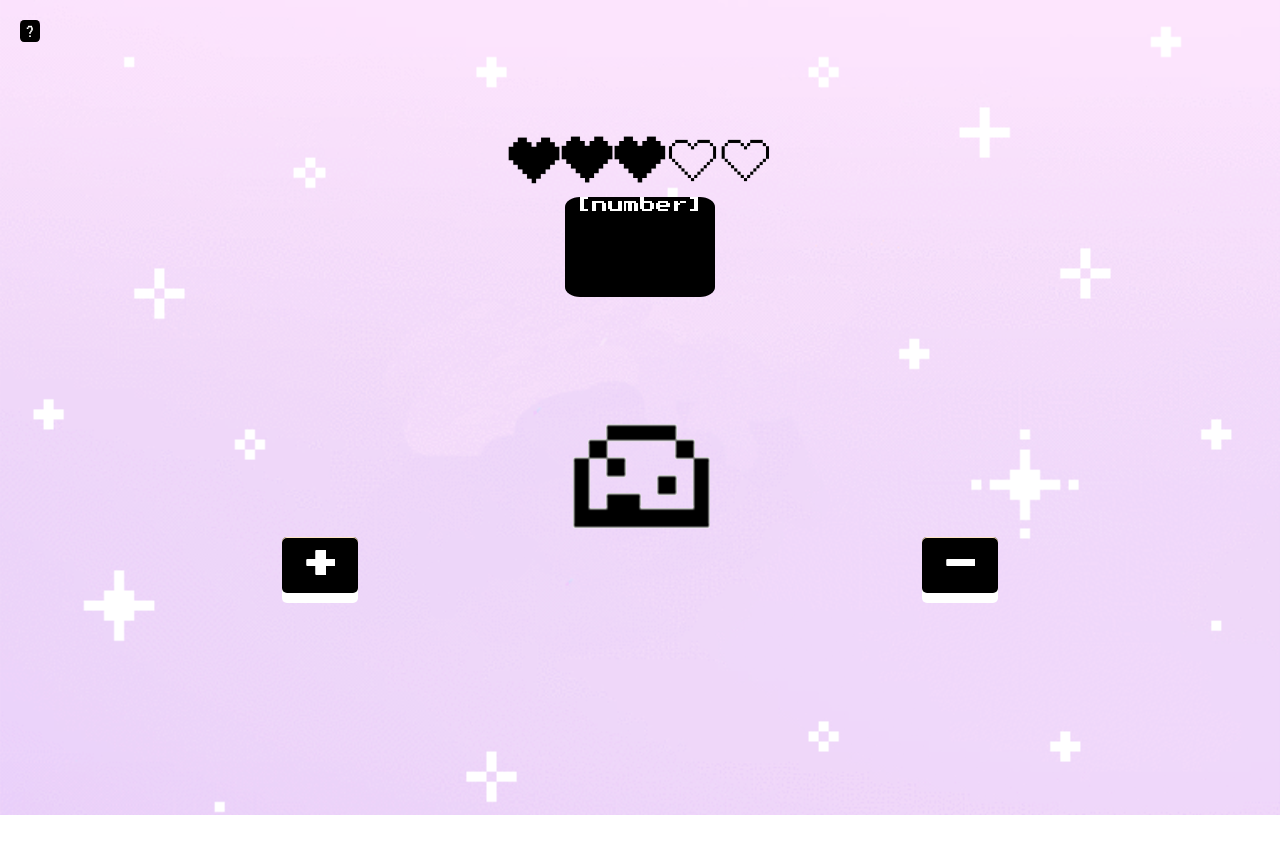
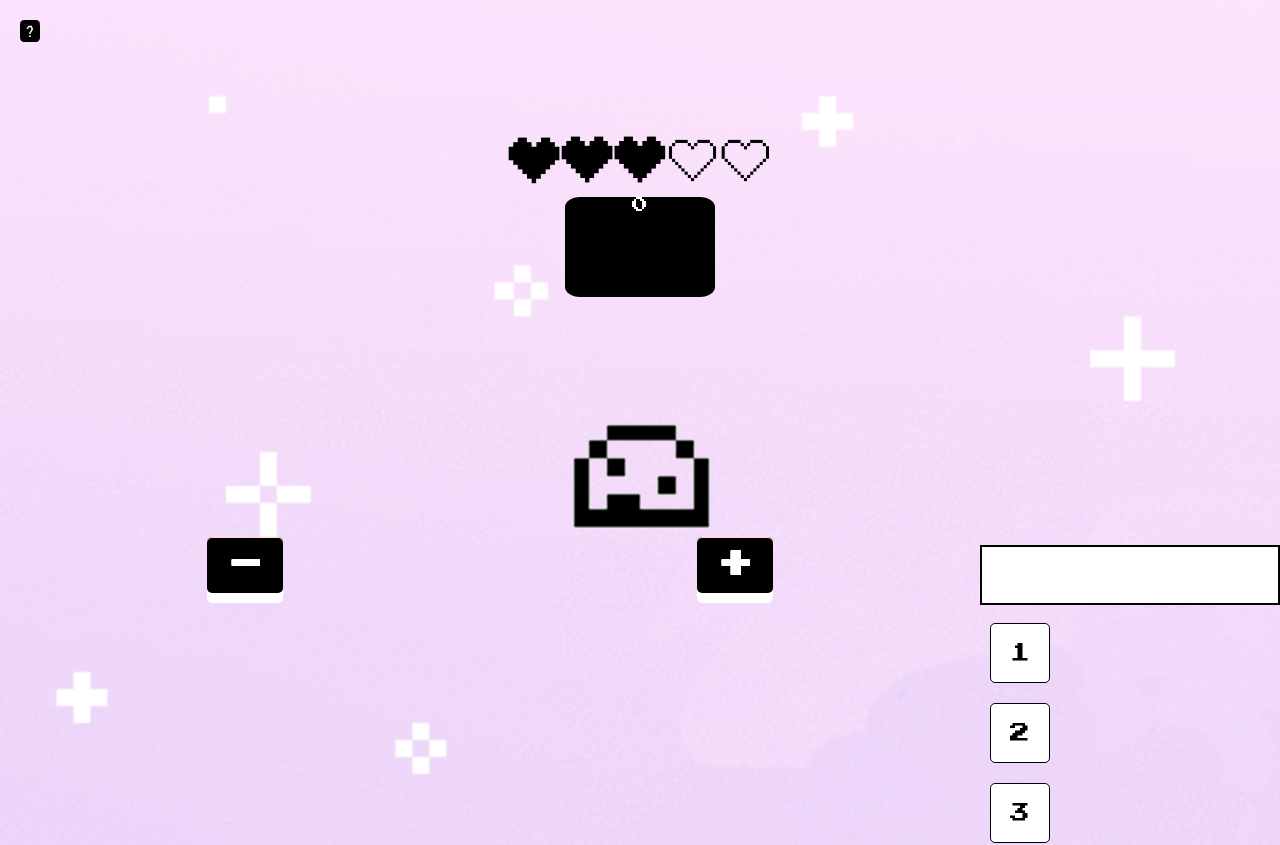
Before and after one commit to kct285/tamagotcha, a React (Create React App) app: page / in a window 1280 px wide. Shown: the top 845 px of the page. Before the commit the page ends 815 px from the top, so only its background shows below. Built offline with nearby package versions, Linux system fonts and the light colour scheme.

Commit message:
thx filip

```diff
--- a/src/App.css
+++ b/src/App.css
@@ -158,3 +158,54 @@ body{
 .close:focus {
   text-decoration: none;
   cursor: pointer;}
+
+
+/* NUMBER PAD  */
+.keypad {
+  font-family: 'Press Start 2P', cursive;
+  width:300px;
+  height:60px;
+  display: block;
+  margin-left: auto;
+  margin-right: auto;
+  padding:12px 20px;
+  font-size:20px;
+  margin: 8px 0;
+  box-sizing: border-box;
+  border:2px solid black;
+  outline: none;
+}
+
+.keypad:focus {
+  border: 3px solid #E6CCE3;
+}
+
+.grid{
+  display: grid;
+  grid-template-columns: auto auto auto;
+  grid-gap: 10px;
+  padding: 10px;
+}
+
+.keypadButton {
+  font-family: 'Press Start 2P', cursive;
+  text-align: center;
+  width: 60px;
+  height: 60px;
+  font-size: 20px;
+  line-height: 30px;
+  text-align: center;
+  background: #fff;
+  border: 1px solid black;
+  border-radius: 5px;
+  outline:none;
+
+}
+
+.keypadButton:hover {
+  position: relative;
+  top: 1px;
+  left: 1px;
+  border-color: darkgray;
+  cursor: pointer;
+  }
--- a/src/App.js
+++ b/src/App.js
@@ -7,12 +7,37 @@ import './App.css';
 
 
 class App extends Component {
-  state ={
-    isOpen: false,
-    numOpen: false
+  constructor(props){
+    super(props);
+    this.state ={
+      isOpen: false,
+      numOpen: false,
+      type:"+",
+      curr:'',
+      value:0
+    }
+    this.AddSub = this.AddSub.bind(this);
+    this.onSubmit = this.onSubmit.bind(this);
   }
 
+  AddSub(thing){
 
+    let what = parseInt(thing);
+    if (this.state.type==="+"){
+      this.setState((state)=>({
+        value:state.value + what
+      }))
+    }
+    else{
+      this.setState((state)=>({
+        value:state.value - what
+      }))
+    }
+  }
+  onSubmit(thing){
+    this.AddSub(thing);
+    this.setState({numOpen:false});
+  }
 
   render(){
 
@@ -36,6 +61,7 @@ class App extends Component {
         backgroundColor: '#CFD8DC'
       }
     };
+
 
   return (
     <div className="App">
@@ -64,7 +90,7 @@ class App extends Component {
       {/* TAMAGOTCHI STATUS */}
       <img id="heartbar" src= {process.env.PUBLIC_URL + '/3hearts.png'} />
 
-      <div id="money"> [number] </div>
+      <div id="money"> {this.state.value} </div>
 
       <img id="baby" src={process.env.PUBLIC_URL + '/baby.gif'} />
 
@@ -73,19 +99,23 @@ class App extends Component {
 
       {/* NUMBER INPUT SECTION */}
 
+      <div className="button_flex">
+      <div className="button" onClick={(e) => this.setState ({numOpen:true, type:"-" })} >
+        <a href="#"> - </a>
+      </div>
+      <div className="button" onClick={(e) => this.setState ({numOpen:true , type:"+"})} >
+        <a href="#"> + </a>
+      </div>
 
-      <Numberpad numOpen = {this.state.numOpen}>
+      <br></br>
+
+
+      <Numberpad numOpen = {this.state.numOpen} onSubmit={this.onSubmit}>
         <div className="infomodal">
            <div className="info_modalcontent">
            <span className="close" onClick={(e) => this.setState ({numOpen:false })}> &times;</span>
 
-           <NumPad.Number
-            onChange={(value) => { console.log('value', value)}}
-            placeholder={'Input'}
-            value={''}
-            decimal={2}
-            theme={myTheme}
-              />
+
 
            </div>
         </div>
@@ -93,13 +123,7 @@ class App extends Component {
       </Numberpad>
 
 
-      <div className="button_flex">
-      <div className="button" onClick={(e) => this.setState ({numOpen:true })} >
-        <a href="#"> + </a>
-      </div>
-      <div className="button" onClick={(e) => this.setState ({numOpen:true })} >
-        <a href="#"> - </a>
-      </div>
+
 
       </div>
 
--- a/src/components/Numberpad.js
+++ b/src/components/Numberpad.js
@@ -1,31 +1,69 @@
-import React, {Component} from 'react';
-
-class Numberpad extends Component{
-
-    render(){
-        let numberpad = (
-            <div>
-                {this.props.children}
-            </div>
-        );
-
-        if (!this.props.numOpen){
-            numberpad=null;
-        }
-
-        return(
-            <div>
-                {numberpad}
-
-            </div>
-        )
+import React,{Component} from 'react';
+let what = []
+for (let i=1;i<13;i++){
+    if (i==10){
+        what.push("✓");
+        continue;
     }
+    if (i==11){
+        what.push(0)
+        continue;
+    }
+    if (i==12){
+        what.push("←")
+        continue;
+    }
+  what.push(i);
+}
 
 
 
 
+class Calculator extends Component {
+  constructor(props){
+    super(props);
+    this.state={
+      value:""
+    }
+    this.onClick = this.onClick.bind(this);
+  }
 
+  onClick(e){
+    console.log(e.target)
+    if (e.target.value==="←"){
+        this.setState({value: this.state.value.substring(0, this.state.value.length - 1)})
+    }
+    else if (e.target.value==="✓"){
+        this.props.onSubmit(this.state.value);
+    }
+    else{this.setState({value:this.state.value+e.target.value})};
+  }
+
+  render(){
+
+
+
+  const okay = what.map(function(i)
+
+
+
+  {return (
+
+
+    <div className="grid"> <button className="keypadButton" value={i} onClick={this.onClick}>
+      {i}
+      </button>
+      </div>)}, this);
+
+  return(
+    <div>
+      <input className="keypad" value={this.state.value} onSubmit={this.props.onSubmit}/>
+      {okay}
+    </div>
+    )
+
+
+    }
 }
 
-
-export default Numberpad;
+export default Calculator;
```
